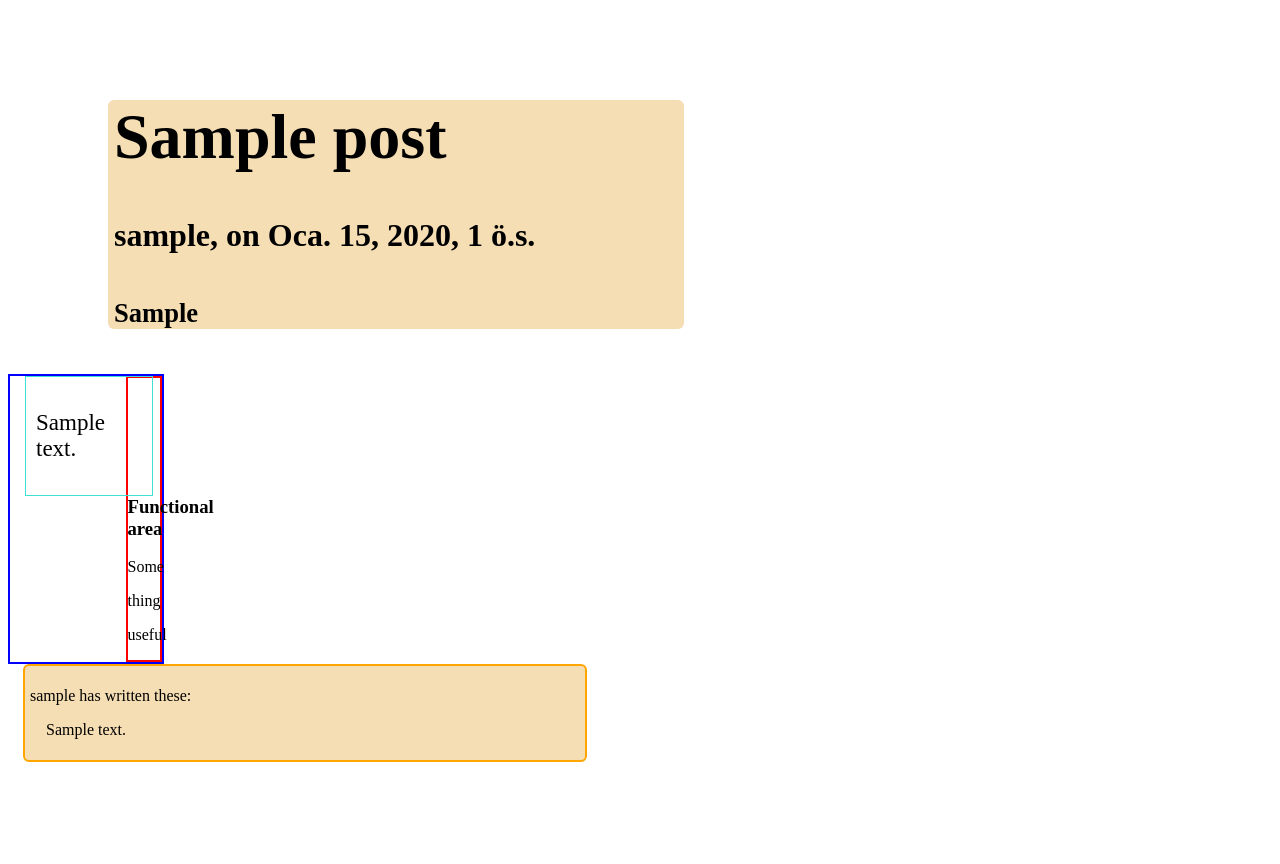
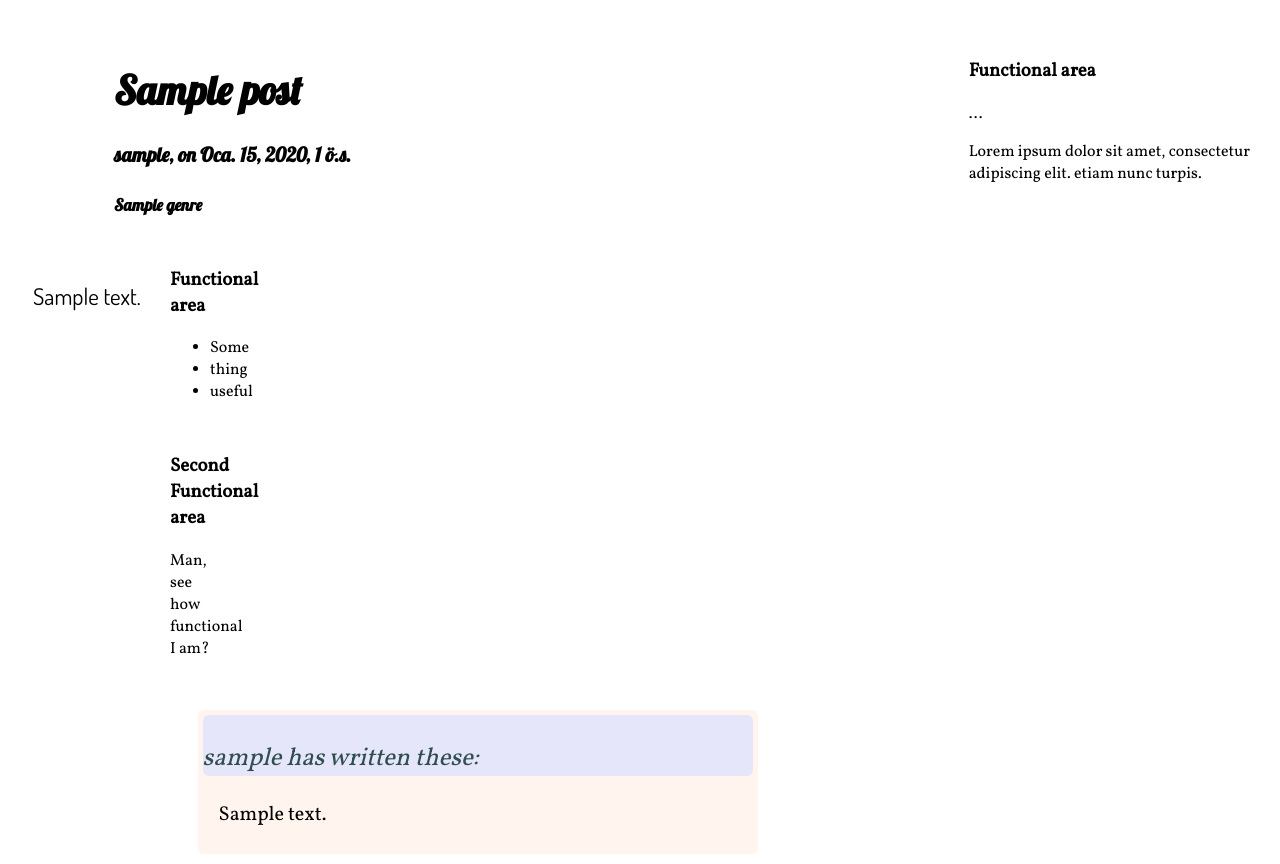
Before and after one commit to armut/cevizinalti, a Django app: template articles/templates/articles/post.html in a window 1280 px wide. Before the commit the page ends 762 px from the top, so only its background shows below. Run offline with Django 3.2, Linux system fonts and the light colour scheme; the template is opened without the code that fills it: values that come from a table or form of the project are taken from there, others are empty; tables that the repository leaves empty hold one stand-in row (values such as "Sample post"); some libraries are stand-ins or nearby versions.

Commit message:
Some css work. *Added category model. *Urls redesigned to fit the category convention.

```diff
--- a/articles/admin.py
+++ b/articles/admin.py
@@ -1,8 +1,12 @@
 from django.contrib import admin
-from .models import Post, Comment
+from .models import Post, Comment, Genre
 
 class PostAdmin(admin.ModelAdmin):
     prepopulated_fields = { 'slug': ('title',) }
 
+class GenreAdmin(admin.ModelAdmin):
+    prepopulated_fields = { 'slug': ('name',)  }
+
 admin.site.register(Post, PostAdmin)
 admin.site.register(Comment)
+admin.site.register(Genre, GenreAdmin)
--- a/articles/models.py
+++ b/articles/models.py
@@ -2,17 +2,27 @@ from django.db import models
 from django.core.urlresolvers import reverse
 from django.contrib.auth.models import User
 
+class Genre(models.Model):
+    name = models.CharField(max_length=100, db_index=True)
+    slug = models.SlugField(max_length=100, db_index=True)
+
+    def get_absolute_url(self):
+        return reverse('articles:category', args=[self.slug])
+
+    def __str__(self):
+        return self.name
+
 class Post(models.Model):
     content = models.TextField()
     date = models.DateTimeField()
-    genre = models.CharField(max_length=30)
+    genre = models.ForeignKey(Genre, on_delete=models.CASCADE)
     title = models.CharField(max_length=200)
     author = models.ForeignKey(User, on_delete=models.CASCADE)
     view_count = models.PositiveIntegerField()
     slug = models.SlugField(max_length=200)
 
     def get_absolute_url(self):
-        return reverse('articles:post', args=[self.slug])
+        return reverse('articles:post', kwargs={'genre': self.genre.slug, 'slug': self.slug})
 
     def __str__(self):
         return self.title
--- a/articles/static/articles/base-style.css
+++ /dev/null
@@ -1,45 +0,0 @@
-.post-title {
-    font-size: 4vmin;
-    max-width: 570px;
-    background-color: wheat;
-    border-radius: 6px;
-    padding-left: 6px;
-    margin-left: 100px;
-    margin-top: 100px;
-}
-
-.cont {
-    border: 2px solid blue;
-    display: inline-block;
-}
-
-.f1 {
-    border: 2px solid red;
-    max-width: 314px;
-    margin-left: 76%;
-}
-
-.post-body {
-    max-width: 70%;
-    font-size: 23px;
-    margin-left: 15px;
-    padding: 10px;
-    border: 1px solid turquoise;
-    float:left;
-}
-
-.post-comments {
-    max-width: 550px;
-    background-color: wheat;
-    padding: 5px;
-    border: 2px solid orange;
-    border-radius: 6px;
-    margin-left: 15px;
-    overflow: hidden;
-}
-#comment-header {
-
-}
-#comment {
-
-}
--- /dev/null
+++ b/articles/static/articles/main.css
@@ -0,0 +1,68 @@
+/*
+font-family: 'Lobster', cursive;
+font-family: 'Orbitron', sans-serif;
+font-family: 'Dosis', sans-serif;
+font-family: 'Vollkorn', serif;
+*/
+
+body {
+    font-family: 'Vollkorn', serif;
+}
+
+.title-container {
+    overflow: hidden;
+    margin-bottom: 5px;
+}
+.func-title {
+    max-width: 25%;
+    margin-left: 76%;
+    margin-top: 50px;
+}
+.post-title {
+    font-family: 'Lobster', cursive;
+    font-size: 20px;
+    max-width: 570px;
+    max-height: 380px;
+    border-radius: 6px;
+    padding-left: 6px;
+    margin-left: 100px;
+    margin-top: 30px;
+    float: left;
+}
+
+.body-container {
+    display: inline-block;
+}
+.func {
+    max-width: 25%;
+    margin-left: 76%;
+    margin-bottom: 50px;
+}
+.post-body {
+    font-family: 'Dosis', sans-serif;
+    max-width: 70%;
+    font-size: 23px;
+    margin-left: 15px;
+    padding: 10px;
+    float:left;
+}
+
+.post-comments {
+    max-width: 550px;
+    padding: 5px;
+    border-radius: 6px;
+    overflow: hidden;
+    background-color: seaShell;
+    margin-left: 15%;
+    margin-bottom: 10px;
+}
+.comment-header {
+    padding-top: 1px;
+    border-radius: 6px;
+    font-size: 25px;
+    background-color: lavender;
+    color: darkSlateGray;
+}
+.comment {
+    font-size: 20px;
+}
--- /dev/null
+++ b/articles/static/articles/small.css
@@ -0,0 +1,38 @@
+.title-container {
+    margin-bottom: 5px;
+}
+.func-title {
+}
+.post-title {
+    font-size: 18px;
+    border-radius: 6px;
+    padding-left: 6px;
+}
+
+.body-container {
+}
+.func {
+    margin-bottom: 50px;
+}
+.post-body {
+    background-color: pink;
+    font-size: 23px;
+    padding: 10px;
+}
+
+.post-comments {
+    padding: 5px;
+    border-radius: 6px;
+    background-color: seaShell;
+    margin-bottom: 10px;
+}
+.comment-header {
+    padding-top: 1px;
+    border-radius: 6px;
+    font-size: 25px;
+    background-color: lavender;
+    color: darkSlateGray;
+}
+.comment {
+    font-size: 16px;
+}
--- /dev/null
+++ b/articles/static/articles/style.js
@@ -0,0 +1,19 @@
+function adjustStyle(width) {
+    width = parseInt(width);
+    if(width < 701) {
+        $("#size-stylesheet").attr("href", "/static/articles/small.css");
+    }
+    else if(width < 900) {
+        $("#size-stylesheet").attr("href", "/static/articles/medium.css");
+    }
+    else {
+        $("#size-stylesheet").attr("href", "/static/articles/main.css");
+    }
+}
+
+$(function() {
+    adjustStyle($(this).width());
+    $(window).resize(function() {
+        adjustStyle($(this).width());
+    });
+});
--- a/articles/templates/articles/base.html
+++ b/articles/templates/articles/base.html
@@ -2,9 +2,12 @@
 <!DOCTYPE html>
 <html>
     <head>
-        <link rel="stylesheet" type="text/css" href="{% static 'articles/base-style.css' %}"/>
+        <!--<link rel="stylesheet" type="text/css" href="{% static 'articles/main.css' %}"/>-->
+        <link id="size-stylesheet" rel="stylesheet" type="text/css" href="{% static 'articles/small.css' %}"/>
+        <link href="https://fonts.googleapis.com/css?family=Lobster|Dosis|Orbitron|Vollkorn" rel="stylesheet">
         <script src="https://ajax.googleapis.com/ajax/libs/jquery/3.1.0/jquery.min.js"></script>
         <script src="{% static 'articles/login.js' %}"></script>
+        <script src="{% static 'articles/style.js' %}"></script>
         <meta charset="utf-8">
         <meta name="viewport" content="width=device-width, initial-scale=1">
         <title>{% block title %}Cevizin Altı{% endblock %}</title>
--- a/articles/templates/articles/post.html
+++ b/articles/templates/articles/post.html
@@ -1,28 +1,49 @@
 {% extends 'articles/base.html' %}
 {% block title %}{{ post.title }}{% endblock %}
 {% block content %}
+    <div class="title-container">
         <div class="post-title">
             <h1 id="header">{{ post.title }}</h1>
             <h4 id="author">{{ post.author }}, on {{ post.date }}</h4>
             <h5 id="genre">{{ post.genre }}</h5>
         </div>
 
-    <div class="cont">
+        <div class="func-title">
+            <h3>Functional area</h3>
+            <p>...</p>
+            <p>Lorem ipsum dolor sit amet, consectetur adipiscing elit. etiam nunc turpis.</p>
+        </div>
+    </div>
+
+    <div class="body-container">
         <div class="post-body">
             <p>{{ post.content }}</p>
         </div>
-    <div class="f1">
+
+        <div class="func">
             <h3>Functional area</h3>
-        <p>Some</p>
-        <p>thing</p>
-        <p>useful</p>
+            <ul>
+                <li>Some</li>
+                <li>thing</li>
+                <li>useful</li>
+            </ul>
+        </div>
+        <div class="func">
+            <h3>Second Functional area</h3>
+            <p>Man, see how functional I am?</p>
+        </div>
+
+
+    </div>
+
+        {% for comment in comments %}
+    <div class="post-comments">
+            <div class="comment-header">
+                <p><i>{{ comment.user.username }} has written these:</i></p>
+            </div>
+            <div class="comment">
+                <p>&nbsp&nbsp&nbsp&nbsp{{ comment.comment_text }}</p>
             </div>
     </div>
-
-    <div class="post-comments">
-        {% for comment in comments %}
-            <p id="comment-header">{{ comment.user.username }} has written these:</p>
-            <p id="comment">&nbsp&nbsp&nbsp&nbsp{{ comment.comment_text }}</p>
         {% endfor %}
-    </div>
 {% endblock %}
--- a/articles/urls.py
+++ b/articles/urls.py
@@ -8,6 +8,7 @@ urlpatterns = [
     url(r'^login$', views.loginView, name ='login'),
     url(r'^logout$', views.logoutView, name ='logout'),
 
-    url(r'^post/(?P<slug>[-\w]+)/', views.PostView.as_view(), name='post'),
-    url(r'^user/(?P<pk>\w+)/$', views.UserView.as_view(), name='user')
+    url(r'^category/(?P<slug>[-\w]+)/$', views.CategoryView.as_view(), name='category'),
+    url(r'^category/(?P<genre>[-\w]+)/(?P<slug>[-\w]+)/$', views.PostView.as_view(), name='post'),
+    url(r'^user/(?P<pk>)/$', views.UserView.as_view(), name='user')
 ]
```
Also changed, not shown: articles/static/articles/medium.css (added, +52 -0 lines), articles/views.py (+14 -1 lines). Lines whose indentation alone changed are shown as unchanged.
